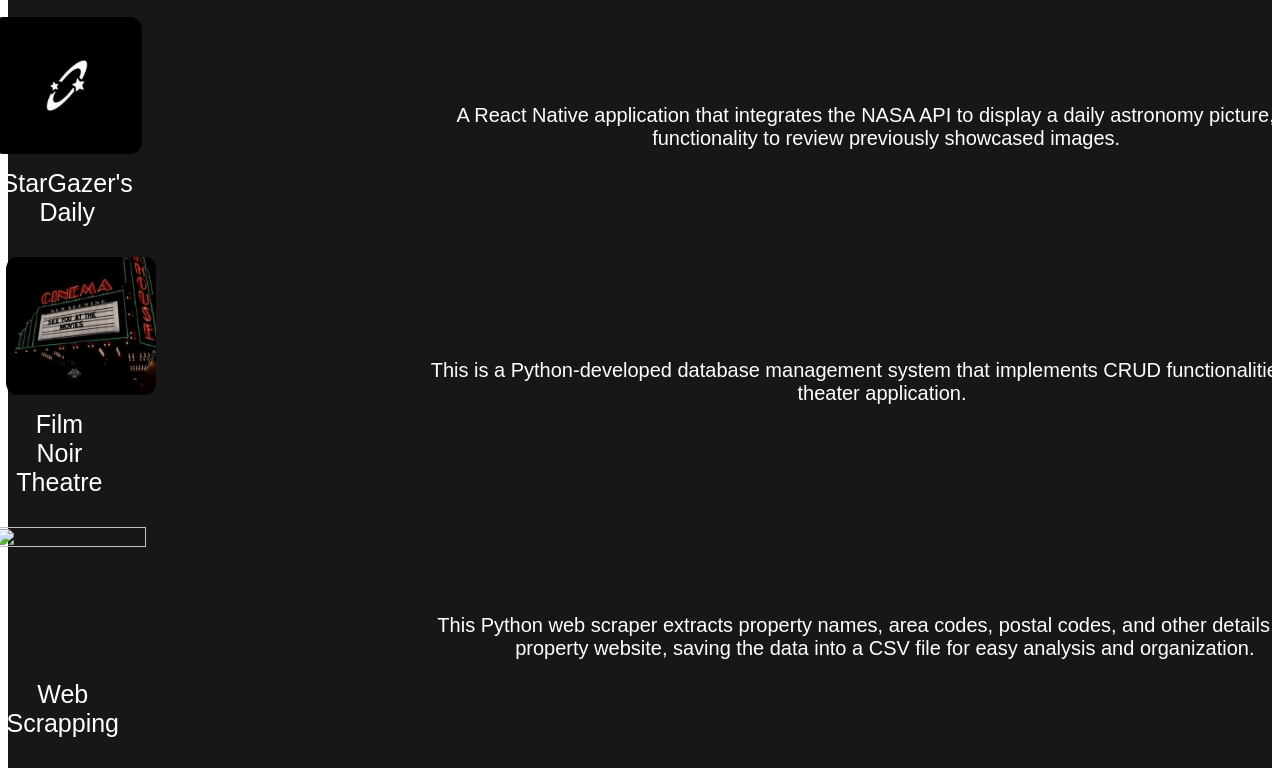
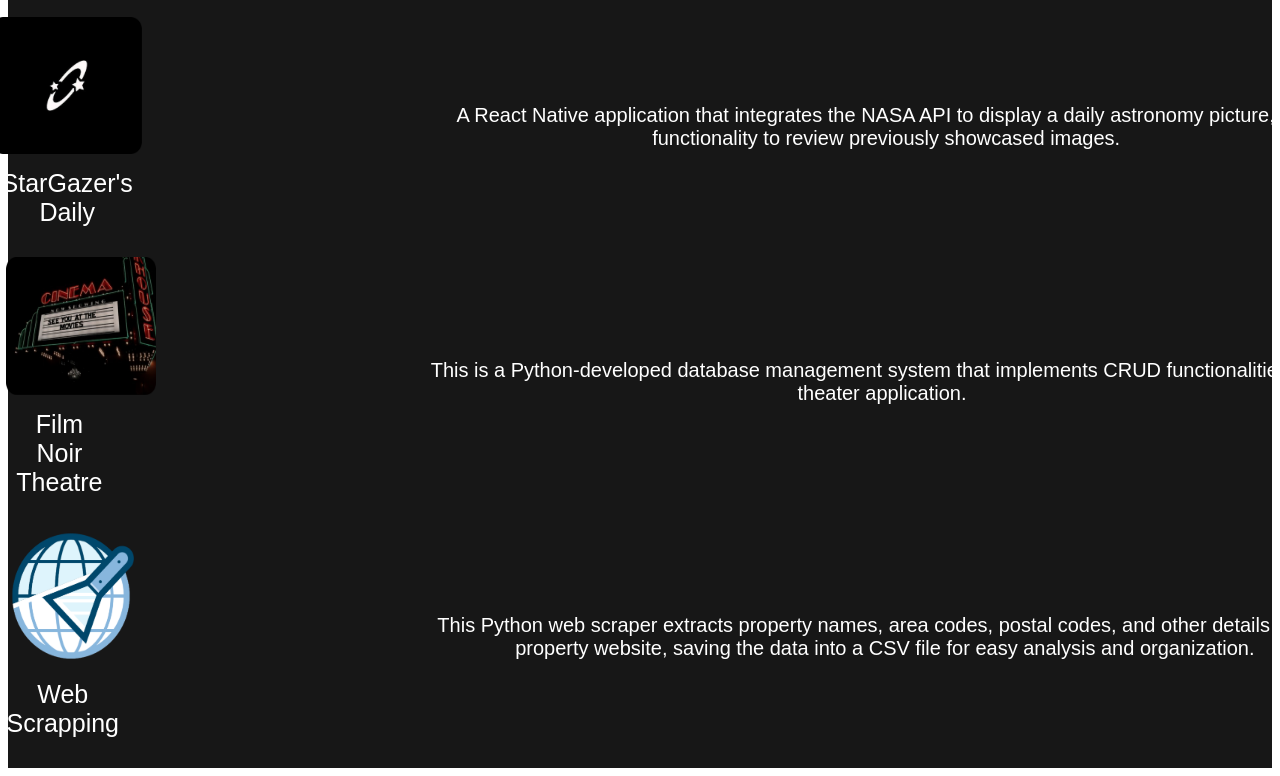
Before and after one commit to mariamirfan-du/Personal-Website, a plain HTML site: page index.html in a window 1280 px wide. Shown: the part 1834-2610 px from the top of the page. Drawn offline with Linux system fonts and the light colour scheme; the site is published under a folder, as on GitHub Pages, so addresses that start at the root find nothing; a web font is replaced by a local one.

Commit message:
Update index.html

```diff
--- a/index.html
+++ b/index.html
@@ -111,7 +111,7 @@
           <section class="project-container">
             <div class="project-content">
               <div class="project-image-wrapper">
-                  <img src="/assets/webscraper_logo.png" class="project-image" />
+                  <img src="./assets/webscraper_logo.png" class="project-image" />
         <h4 class="project-title">Web Scrapping</h4>
             </div>
             <div class="project-description-wrapper">
```
